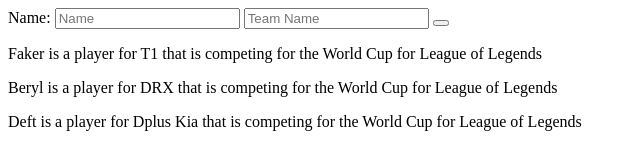
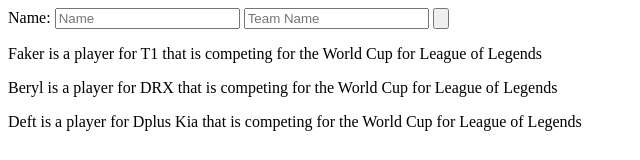
Before and after one commit to AshkieCharles/cpnt262-a6, a SvelteKit app: page / in a window 1280 px wide. Shown: the top 160 px of the page, without its empty margins (0-640 px from the left). Built offline with nearby package versions, Linux system fonts and the light colour scheme.

Commit message:
added changes

```diff
--- a/src/routes/+page.svelte
+++ b/src/routes/+page.svelte
@@ -17,7 +17,7 @@
 <input type="text" id="name" placeholder="Name" bind:value={newName}>
 <label for="team"></label>
 <input type="text" id="team" placeholder="Team Name" bind:value={teamName}>
-<button on:click={newPlayerTeam} type="button"></button>
+<input type="button" value="">
 
 
   {#each esportsPlayers as {name, team} }
```
